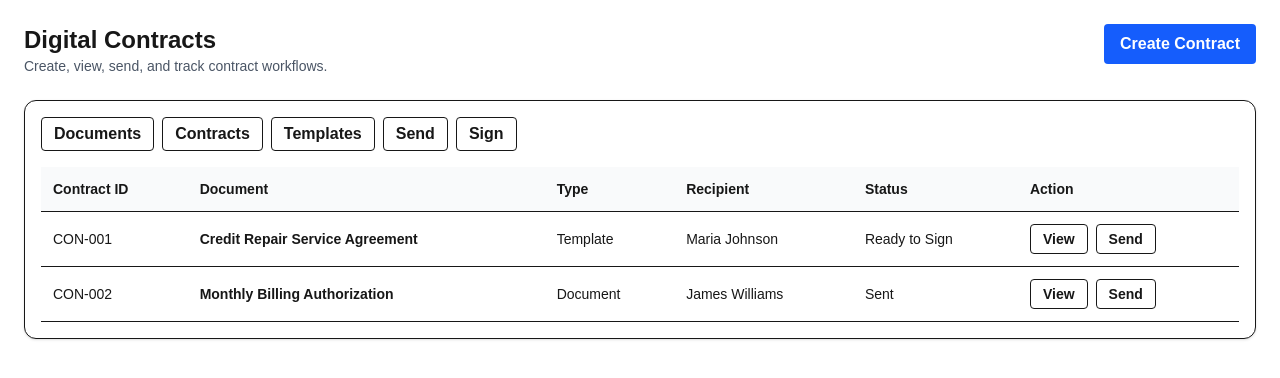
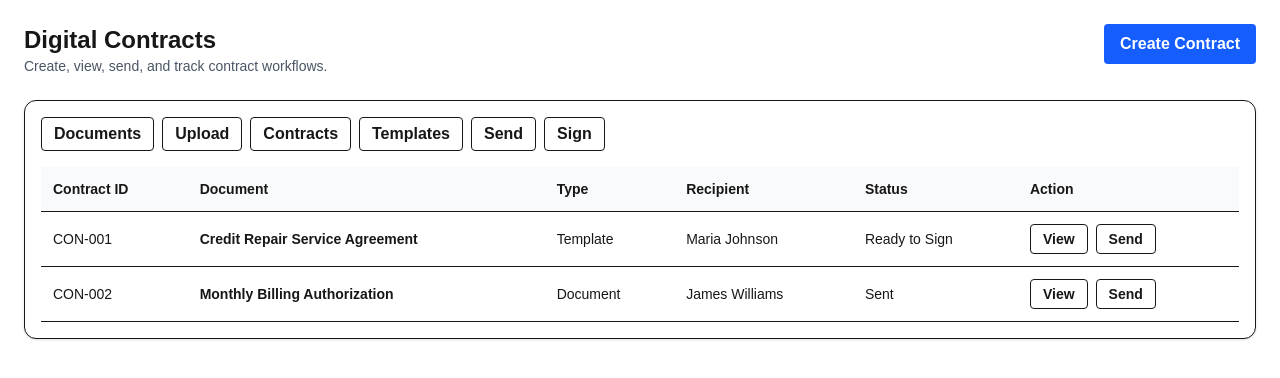
Before and after one commit to fiiasknow-svg/disputepilot-app, a Next.js app: page /company/digital-contracts in a window 1280 px wide. Shown: the top 378 px of the page. Built offline with nearby package versions, Linux system fonts and the light colour scheme.

Commit message:
Add upload action to digital contracts

```diff
--- a/app/company/digital-contracts/page.tsx
+++ b/app/company/digital-contracts/page.tsx
@@ -59,7 +59,7 @@ export default function DigitalContractsPage() {
 
       <section className="rounded-xl border bg-white p-4 shadow-sm">
         <div className="mb-4 flex flex-wrap gap-2">
-          {["Documents", "Contracts", "Templates", "Send", "Sign"].map((tab) => (
+          {["Documents", "Upload", "Contracts", "Templates", "Send", "Sign"].map((tab) => (
             <button key={tab} className="rounded border px-3 py-1 font-semibold" onClick={() => setMessage(`${tab} workflow selected.`)}>
               {tab}
             </button>
```
